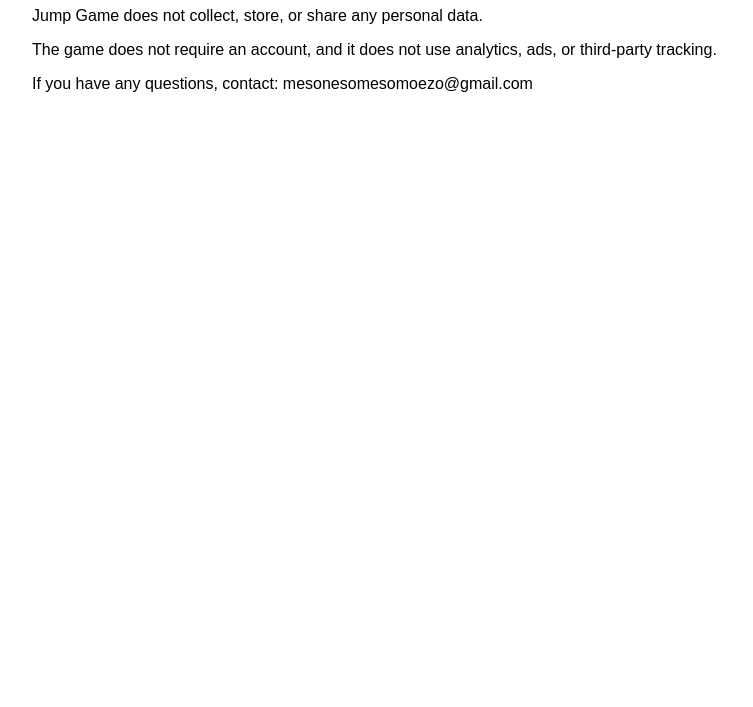
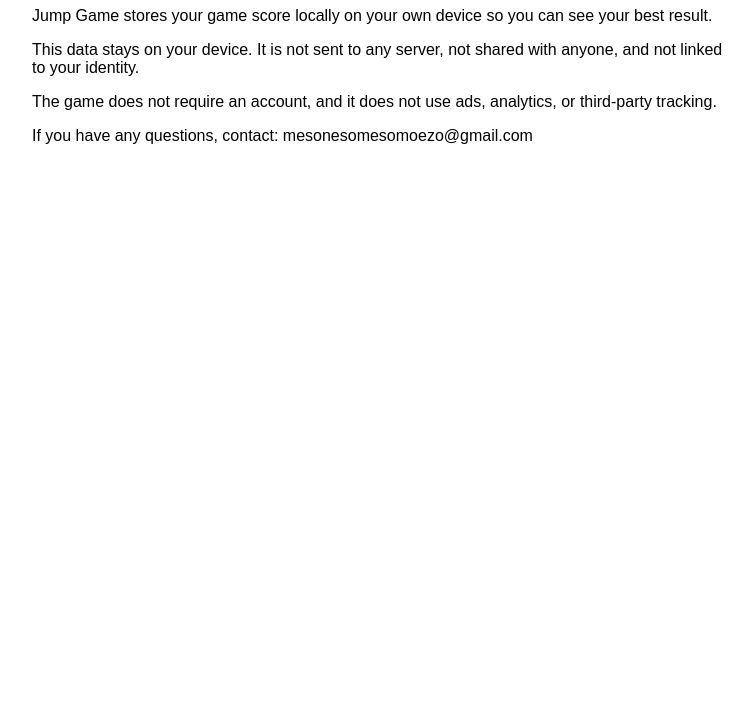
Before and after one commit to meco-meso/Jump-game, a plain HTML site: page privacy.html in a window 1280 px wide. Shown: the part 93-800 px from the top of the page, without its empty margins (258-1011 px from the left). Drawn offline with Linux system fonts and the light colour scheme.

Commit message:
Update privacy policy to include local score storage
Added information about local score storage and data privacy.

```diff
--- a/privacy.html
+++ b/privacy.html
@@ -7,8 +7,9 @@
 </head>
 <body style="font-family:sans-serif;max-width:700px;margin:auto;padding:20px">
 <h1>Privacy Policy</h1>
-<p>Jump Game does not collect, store, or share any personal data.</p>
-<p>The game does not require an account, and it does not use analytics, ads, or third-party tracking.</p>
+<p>Jump Game stores your game score locally on your own device so you can see your best result.</p>
+<p>This data stays on your device. It is not sent to any server, not shared with anyone, and not linked to your identity.</p>
+<p>The game does not require an account, and it does not use ads, analytics, or third-party tracking.</p>
 <p>If you have any questions, contact: mesonesomesomoezo@gmail.com</p>
 </body>
 </html>
```
